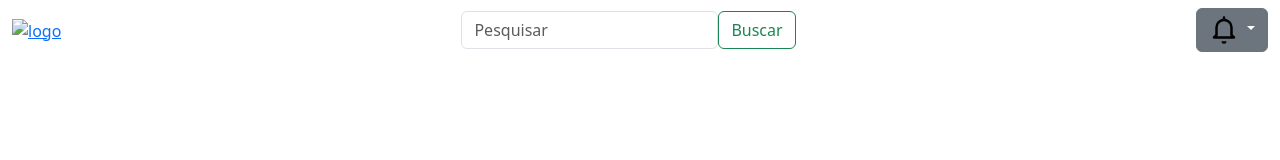
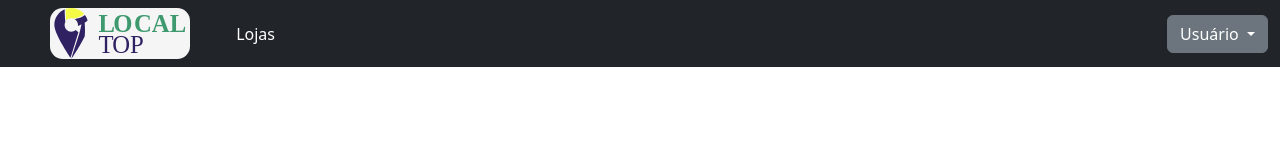
Before and after one commit to Gustavo-Delinski/expcriativa2, a website: page public/paginas/pesquisa.html in a window 1280 px wide. Drawn offline with nearby package versions, Linux system fonts and the light colour scheme.

Commit message:
Ajustes Navbar

```diff
--- a/public/estilos/index.css
+++ b/public/estilos/index.css
@@ -1,3 +1,26 @@
 .card {
     box-shadow: 10px 10px 20px rgba(0, 0, 0, 0.5);
   }
+
+.logo {
+  width: 100%;
+  height: 100%;
+}
+
+.logoContainer {
+  background-color: whitesmoke;
+  width: 11dvw;
+  height: 4dvw;
+  border-radius: 1dvw;
+  margin-right: 3%;
+  margin-left: 3%;
+}
+
+.queda {
+  color: aliceblue;
+}
+
+.dropdown-center {
+  list-style-type: none;
+  margin-right: 1rem;
+}
--- a/public/estilos/login.css
+++ b/public/estilos/login.css
@@ -15,3 +15,17 @@
     font-size: 300%;
     font-weight: bold;
 }
+
+.logo {
+    width: 100%;
+    height: 100%;
+}
+
+.logoContainer {
+background-color: whitesmoke;
+width: 11dvw;
+height: 4dvw;
+border-radius: 1dvw;
+margin-right: 3%;
+margin-left: 3%;
+}
--- a/public/estilos/pesquisa.css
+++ b/public/estilos/pesquisa.css
@@ -0,0 +1,13 @@
+.logo {
+    width: 100%;
+    height: 100%;
+}
+
+.logoContainer {
+    background-color: whitesmoke;
+    width: 11dvw;
+    height: 4dvw;
+    border-radius: 1dvw;
+    margin-right: 3%;
+    margin-left: 3%;
+}
--- a/public/estilos/signin.css
+++ b/public/estilos/signin.css
@@ -50,3 +50,17 @@ body {
 input:invalid {
     border: red solid 3px;
   }
+
+.logo {
+width: 100%;
+height: 100%;
+}
+
+.logoContainer {
+background-color: whitesmoke;
+width: 11dvw;
+height: 4dvw;
+border-radius: 1dvw;
+margin-right: 3%;
+margin-left: 3%;
+}
--- a/public/paginas/pesquisa.html
+++ b/public/paginas/pesquisa.html
@@ -1,36 +1,52 @@
 <!DOCTYPE html>
 <html lang="pt-br">
+
 <head>
     <meta charset="UTF-8">
     <meta name="viewport" content="width=device-width, initial-scale=1.0">
-    <link href="https://cdn.jsdelivr.net/npm/bootstrap@5.3.3/dist/css/bootstrap.min.css" rel="stylesheet" integrity="sha384-QWTKZyjpPEjISv5WaRU9OFeRpok6YctnYmDr5pNlyT2bRjXh0JMhjY6hW+ALEwIH" crossorigin="anonymous">
+    <link href="https://cdn.jsdelivr.net/npm/bootstrap@5.3.3/dist/css/bootstrap.min.css" rel="stylesheet"
+        integrity="sha384-QWTKZyjpPEjISv5WaRU9OFeRpok6YctnYmDr5pNlyT2bRjXh0JMhjY6hW+ALEwIH" crossorigin="anonymous">
     <link rel="stylesheet" href="../estilos/pesquisa.css">
     <link rel="icon" type="image/x-icon" href="../imagens/logo/Símbolo.svg">
 </head>
 <title>LocalTop</title>
+
 <body>
     <header>
-        <nav class="navbar">
-            <div class="container-fluid">
-                <a href="pesquisa.html">
-                    <img src="../imagens/logo.png" alt="logo">
-                </a>
-                <form class="d-flex" role="search">
-                    <input class="form-control" type="search" placeholder="Pesquisar" aria-label="Search">
-                    <button class="btn btn-outline-success" type="button">Buscar</button>
-                </form>
-                <div class="dropdown">
-                    <button class="btn btn-secondary dropdown-toggle" type="button" data-bs-toggle="dropdown" aria-expanded="true">
-                        <img src="../imagens/notification-bell-svgrepo-com.svg" alt="notification" width="30" height="30">
+        <div>
+            <nav class="navbar navbar-expand-lg navbar-dark bg-dark" style="background-color: #302163;">
+                <div class="container-fluid">
+                    <a href="/" class="logoContainer"><img src="../imagens/logo/Principal.svg" alt="logo"
+                            class="logo"></a>
+                    <button class="navbar-toggler" type="button" data-bs-toggle="collapse"
+                        data-bs-target="#navbarSupportedContent" aria-controls="navbarSupportedContent"
+                        aria-expanded="false" aria-label="Toggle navigation">
+                        <span class="navbar-toggler-icon"></span>
                     </button>
-                    <ul class="dropdown-menu">
-                        <li><a class="dropdown-item" href="signin.html">Login</a></li>
-                        <li><a class="dropdown-item" href="signin.html">Cadastro</a></li>
-                    </ul>
+                    <div class="collapse navbar-collapse" id="navbarSupportedContent">
+                        <ul class="navbar-nav me-auto mb-2 mb-lg-0">
+                            <li class="nav-item">
+                                <a class="nav-link active" aria-current="page" href="/">Lojas</a>
+                            </li>
+                        </ul>
+                        <div class="dropdown-center">
+                            <button class="btn btn-secondary dropdown-toggle" type="button" data-bs-toggle="dropdown"
+                                aria-expanded="false">
+                                Usuário
+                            </button>
+                            <ul class="dropdown-menu dropdown-menu-end">
+                                <li><a class="dropdown-item" href="login">Login</a></li>
+                                <li><a class="dropdown-item" href="signin">Cadastro</a></li>
+                            </ul>
+                        </div>
+                    </div>
                 </div>
-            </div>
-        </nav>
+            </nav>
+        </div>
     </header>
-    <script src="https://cdn.jsdelivr.net/npm/bootstrap@5.3.3/dist/js/bootstrap.bundle.min.js" integrity="sha384-YvpcrYf0tY3lHB60NNkmXc5s9fDVZLESaAA55NDzOxhy9GkcIdslK1eN7N6jIeHz" crossorigin="anonymous"></script>
+    <script src="https://cdn.jsdelivr.net/npm/bootstrap@5.3.3/dist/js/bootstrap.bundle.min.js"
+        integrity="sha384-YvpcrYf0tY3lHB60NNkmXc5s9fDVZLESaAA55NDzOxhy9GkcIdslK1eN7N6jIeHz"
+        crossorigin="anonymous"></script>
 </body>
+
 </html>
--- a/server.js
+++ b/server.js
@@ -32,6 +32,10 @@ app.get("/login", (req, res) => {
     res.sendFile(path.join(__dirname, "public", "paginas", "login.html"));
 });
 
+app.get("/lojas", (req, res) => {
+    res.sendFile(path.join(__dirname, "public", "paginas", "lojas.html"));
+});
+
 //inicia o servidor na porta 3000
 app.listen(port, () => {
     console.log(`Servidor rodando http://localhost:${port}`);
```
Also changed, not shown: public/paginas/index.html (+11 -20 lines), public/paginas/login.html (+30 -30 lines), public/paginas/signin.html (+26 -32 lines), public/paginas/README.txt (added).
